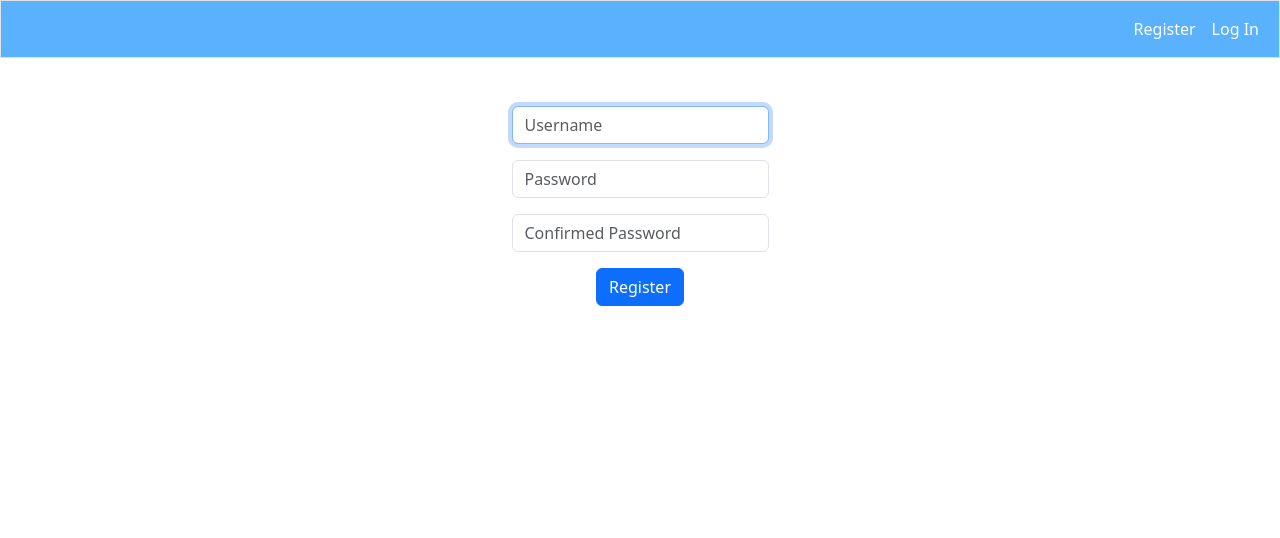
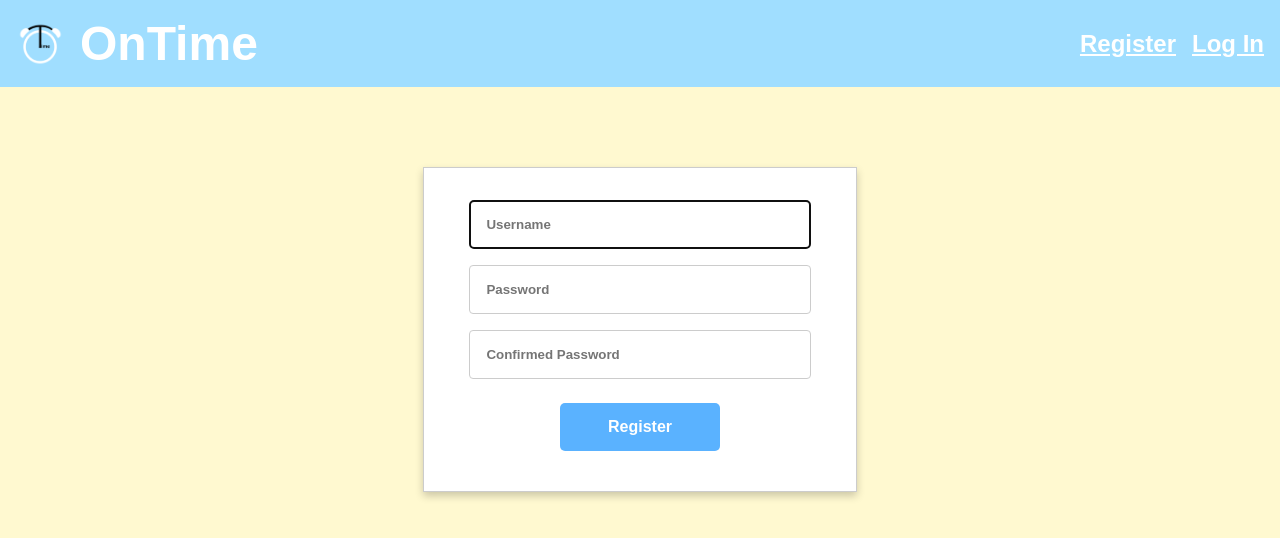
Before and after one commit to kavyasantha22/OnTime-syncshack, a Flask app: page /register in a window 1280 px wide. Shown: the top 538 px of the page. Run offline with Flask 3, Linux system fonts and the light colour scheme; a user stored in the database is signed in.

Commit message:
new html template

```diff
--- a/static/style.css
+++ b/static/style.css
@@ -2,6 +2,7 @@
   margin: 0;
   padding: 0;
   font-family: sans-serif;
+  font-weight: bold;
 }
 
 body {
@@ -24,9 +25,23 @@
   align-items: center;
   font-size: 2rem;
 }
+
+.topnav-logo{
+  display: flex;
+  padding: 1rem;
+  gap: 1rem;
+  align-items: center;
+  flex-grow: 2;
+}
+
 .topnav img{
   width: 3rem;
   height: 3rem;
+}
+
+.topnav h3{
+  text-align: right;
+  font-size: 1.5rem;
 }
 #username {
   flex-grow: 2;
@@ -157,9 +199,20 @@
 .container {
   border: 1px solid #ccc;
   box-shadow: 0 4px 8px rgba(0, 0, 0, 0.2);
-    padding: 20px;
+  padding: 1.5rem;
   background-color: white;
   width: 60%;
+  margin: 5rem auto 0 auto;
+  display: flex;
+  flex-direction: column;
+}
+
+.container-small {
+  border: 1px solid #ccc;
+  box-shadow: 0 4px 8px rgba(0, 0, 0, 0.2);
+  padding: 1.5rem;
+  background-color: white;
+  width: 30%;
   margin: 5rem auto 0 auto;
   display: flex;
   flex-direction: column;
@@ -172,12 +225,11 @@
   margin: 1rem 0;
 }
 
-  input[type="text"],
+.input-text,
 select,
 textarea,
 input[type="time"],
 input[type="date"] {
-    font-family: sans-serif;
   width: 75%;
   padding: 1rem;
   border: 1px solid #ccc;
@@ -201,3 +253,77 @@
   display: table;
   clear: both;
 }
+
+.check{
+  background-color: green;
+}
+
+.cross{
+  background-color: red;
+}
+
+.check:hover {
+  background-color: rgb(1, 147, 1);
+}
+
+.cross:hover {
+  background-color: rgb(225, 17, 17);
+}
+
+.feed-item {
+  margin: 1rem;
+  display: flex;
+  flex-direction: column;
+}
+
+.feed-item h4{
+  padding: 1rem 0;
+  font-size: 1.5rem;
+}
+
+.feed-item img {
+  width: 100%;
+  height: auto;
+  margin-bottom: 1rem;
+  border-radius: 1rem;
+}
+
+.feed-buttons {
+  display: flex;
+  justify-content: space-between;
+  gap: 1rem;
+  width: 100%
+}
+
+.feed-buttons > *{
+  width: 100%;
+  padding: 1rem 0;
+  font-size: 1rem;
+  text-align: center;
+  color: white;
+  border: none;
+  border-radius: 4px;
+  cursor: pointer;
+}
+
+form h4{
+  color: red;
+  font-size: 1rem;
+}
+
+.login{
+  display: flex;
+  flex-direction: column;
+  justify-content: center;
+  align-items: center;
+}
+
+.input-username,
+.input-password{
+  width: 80%;
+  padding: 1rem;
+  border: 1px solid #ccc;
+  border-radius: 4px;
+  resize: vertical;
+  margin: 0.5rem;
+}
--- a/templates/layout.html
+++ b/templates/layout.html
@@ -1,35 +1,50 @@
 <!DOCTYPE html>
 
 <html lang="en">
+  <head>
+    <meta charset="utf-8" />
+    <meta name="viewport" content="initial-scale=1, width=device-width" />
+    <script
+      src="https://cdn.jsdelivr.net/npm/bootstrap@5.3.3/dist/js/bootstrap.bundle.min.js"
+      integrity="sha384-YvpcrYf0tY3lHB60NNkmXc5s9fDVZLESaAA55NDzOxhy9GkcIdslK1eN7N6jIeHz"
+      crossorigin="anonymous"
+    ></script>
+    <link rel="stylesheet" href="static/style.css" />
+    <link
+      rel="shortcut icon"
+      href="static/img/OnTime.PNG"
+      type="image/x-icon"
+    />
 
-    <head>
-
-        <meta charset="utf-8">
-        <meta name="viewport" content="initial-scale=1, width=device-width">
-
-        <link href="https://cdn.jsdelivr.net/npm/bootstrap@5.3.3/dist/css/bootstrap.min.css" rel="stylesheet" integrity="sha384-QWTKZyjpPEjISv5WaRU9OFeRpok6YctnYmDr5pNlyT2bRjXh0JMhjY6hW+ALEwIH" crossorigin="anonymous">
-        <script src="https://cdn.jsdelivr.net/npm/bootstrap@5.3.3/dist/js/bootstrap.bundle.min.js" integrity="sha384-YvpcrYf0tY3lHB60NNkmXc5s9fDVZLESaAA55NDzOxhy9GkcIdslK1eN7N6jIeHz" crossorigin="anonymous"></script>
-
-        <link href="/static/favicon.ico" rel="icon">
-
-        <link href="/static/styles.css" rel="stylesheet">
-
-        <title>OnTime: {% block title %}{% endblock %}</title>
-
+    <title>{% block title %}{% endblock %}</title>
   </head>
 
   <body>
-
-        <nav class="bg-light border navbar navbar-expand-md navbar-light" style="background-color: #5AB2FF !important;">
-            <div class="container-fluid">
-                <div class="collapse navbar-collapse" id="navbar">
-                    <ul class="navbar-nav ms-auto">
-                        <li class="nav-item" ><a class="nav-link" href="/register" style="color: white !important;">Register</a></li>
-                        <li class="nav-item" ><a class="nav-link" href="/login" style="color: white !important;">Log In</a></li>
-                    </ul>
+    <div class="topnav">
+      <div
+        class="topnav-logo"
+        onclick="location.href='/login'"
+        ,
+        style="padding: 0; cursor: pointer"
+      >
+        <img src="static/img/OnTime.PNG" alt="Logo" srcset="" />
+        <h2>OnTime</h2>
       </div>
+      <h3
+        onclick="location.href='/register'"
+        ,
+        style="padding: 0; cursor: pointer"
+      >
+        <u>Register</u>
+      </h3>
+      <h3
+        onclick="location.href='/login'"
+        ,
+        style="padding: 0; cursor: pointer"
+      >
+        <u>Log In</u>
+      </h3>
     </div>
-        </nav>
 
     {% if get_flashed_messages() %}
     <header>
@@ -39,10 +54,6 @@
     </header>
     {% endif %}
 
-        <main class="container py-5 text-center" >
-            {% block main %}{% endblock %}
-        </main>
-
+    <main class="container-small">{% block main %}{% endblock %}</main>
   </body>
-
 </html>
--- a/templates/register.html
+++ b/templates/register.html
@@ -1,20 +1,26 @@
-{% extends "layout.html" %}
-
-{% block title %}
-    Register
+{% extends "layout.html" %} {% block title %} Register {% endblock %} {% block
+main %}
+<form action="/register" method="post" class="login">
+  <input
+    class="input-username"
+    autocomplete="off"
+    autofocus
+    name="username"
+    placeholder="Username"
+    type="text"
+  />
+  <input
+    class="input-password"
+    name="password"
+    placeholder="Password"
+    type="password"
+  />
+  <input
+    class="input-password"
+    name="confirmation"
+    placeholder="Confirmed Password"
+    type="password"
+  />
+  <button class="button" type="submit">Register</button>
+</form>
 {% endblock %}
-
-{% block main %}
-    <form action="/register" method="post">
-        <div class="mb-3">
-            <input autocomplete="off" autofocus class="form-control mx-auto w-auto" name="username" placeholder="Username" type="text">
-        </div>
-        <div class="mb-3">
-            <input class="form-control mx-auto w-auto" name="password" placeholder="Password" type="password">
-        </div>
-        <div class="mb-3">
-            <input class="form-control mx-auto w-auto" name="confirmation" placeholder="Confirmed Password" type="password">
-        </div>
-        <button class="btn btn-primary" type="submit" >Register</button>
-    </form>
-{% endblock %}
```
Also changed, not shown: other parts of static/style.css (+33 -6 lines), templates/add-group.html (+13 -9 lines), templates/add-task.html (+15 -6 lines), templates/create-group.html (+9 -5 lines), templates/index.html (+20 -9 lines), templates/index2.html (deleted, +0 -70 lines), templates/layout2.html (deleted, +0 -30 lines), templates/login.html (+19 -16 lines), ontime.db, static/img/OnTime.png (added), static/img/OnTimeBlack.png (added), static/img/OnTimeLight.PNG (added), static/img/OnTimeRaw.PNG (added), static/img/cloud-upload.svg (added), 1 more files, 1 other file. Lines whose indentation alone changed are shown as unchanged.
